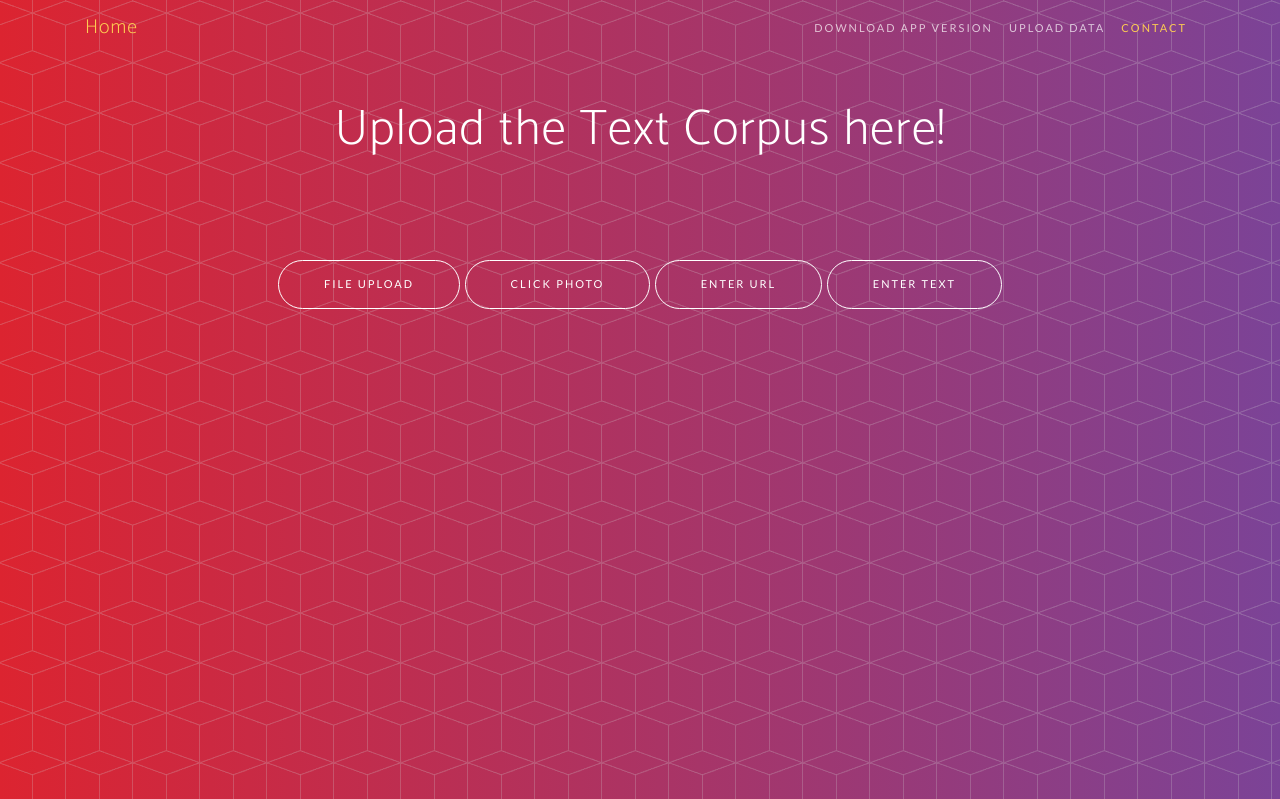
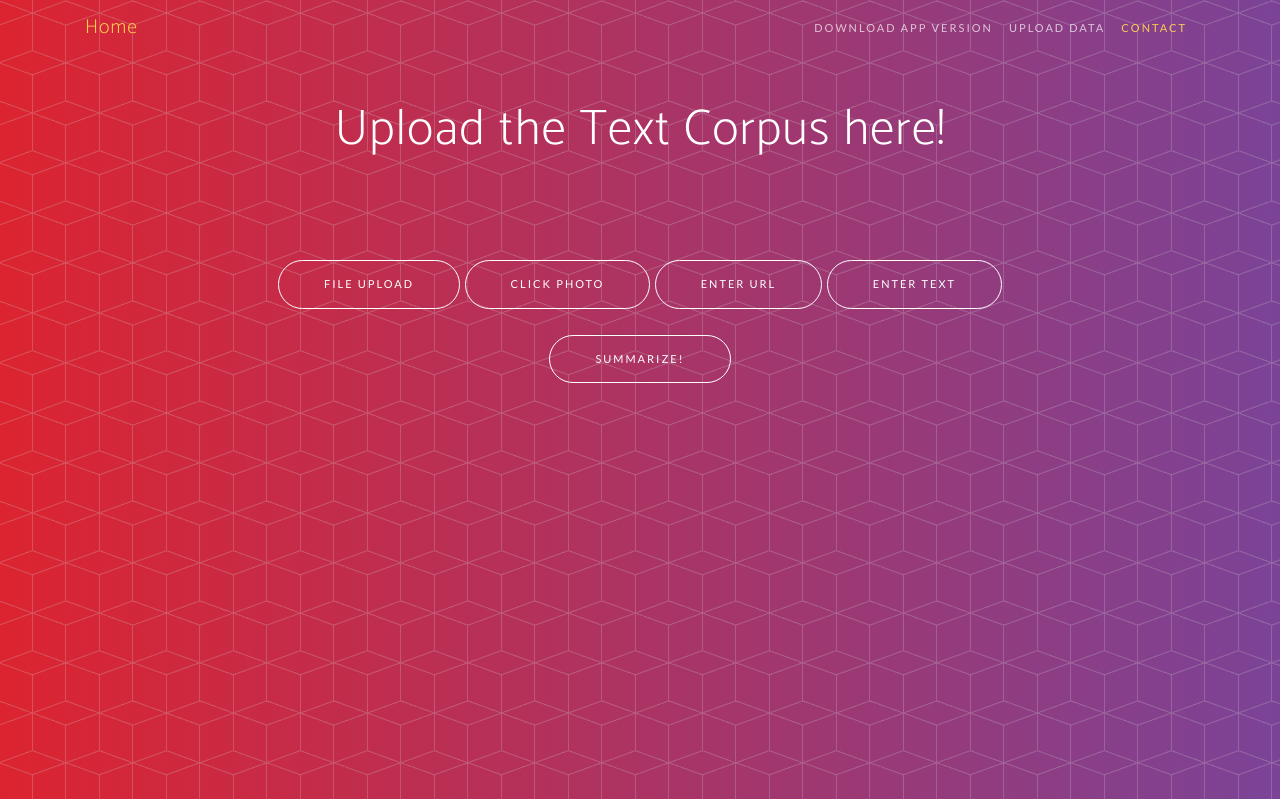
Before and after one commit to Anirudh42/Corpus.ai, a Django app: page /home/features/ in a window 1280 px wide. Shown: the top 799 px of the page. Run offline with Django 3.2, Linux system fonts and the light colour scheme; some libraries are stand-ins or nearby versions; some web fonts are replaced.

Commit message:
summary button

```diff
--- a/corpus/txtsum/templates/features/index.html
+++ b/corpus/txtsum/templates/features/index.html
@@ -100,6 +100,11 @@
                         <a href="camera"><h3>Confirm to Open your Camera!</h3></a>
                         <p class="text-muted">We will read the Text from Image for you</p>
                       </div>
+                    </div>
+                  </div>
+                    <hr>
+                      <div class="col my-auto text-center">
+                      <a href="#summary" class="btn btn-outline btn-xl js-scroll-trigger" onclick="summ()">Summarize!</a>
                     <!-- </div> -->
                 </div>
                 </div>
@@ -135,7 +140,7 @@
     <div class="container">
       <div class="row">
         <div class="col-md-8 mx-auto">
-      {% comment %} <input type="hidden" id="myVar" name="variable" value="{{ corpus }}"> {% endcomment %}
+      <input type="hidden" id="myVar" name="variable" value="{{ corpus }}">
       <textarea id="comment" style="width: 400px; padding: 10px; height: 150px; margin:auto;
           display: none; font-family:Sans-serif; font-size:1.2em;">
           {{corpus}}
```
